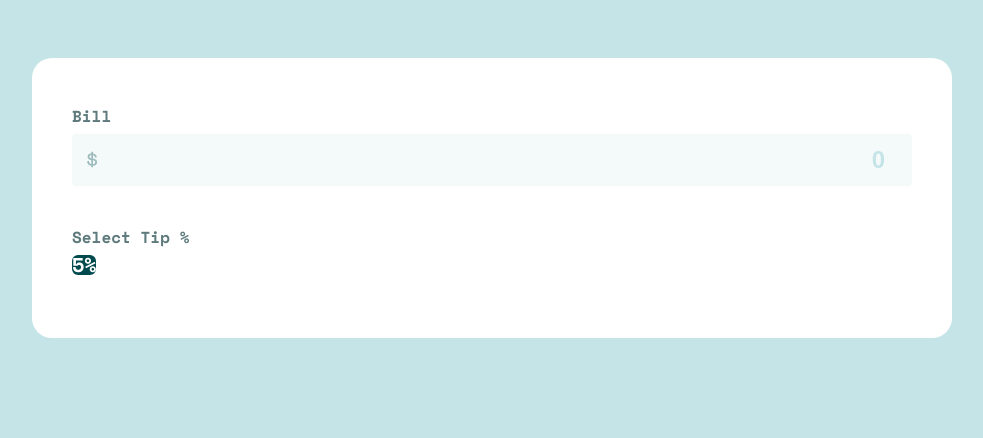
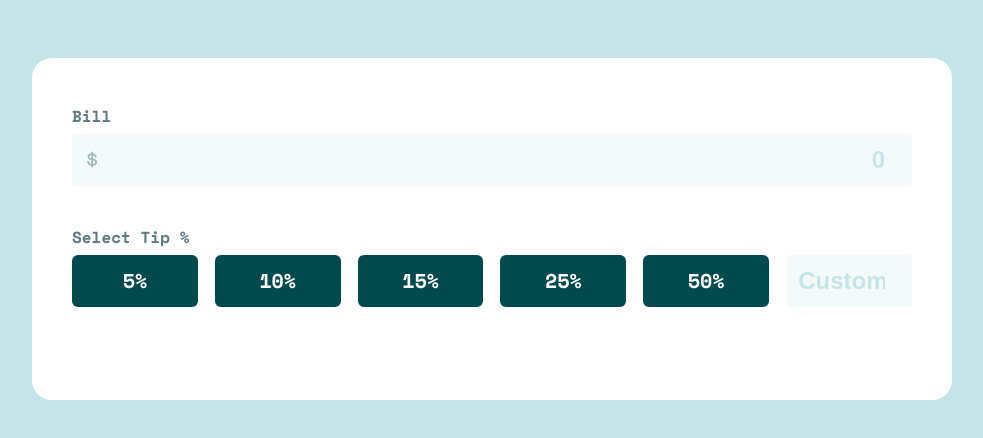
Before and after one commit to bjordandev/fm-tip-calculator-app, a plain HTML site: page index.html in a window 1280 px wide. Shown: the part 236-674 px from the top of the page, without its empty margins (148-1131 px from the left). Drawn offline with nearby package versions, Linux system fonts and the light colour scheme.

Commit message:
create radio group section

```diff
--- a/index.css
+++ b/index.css
@@ -141,18 +141,6 @@ body {
 }
 
 /* RADIO GROUP COMPONENT */
-.radioGroup {
-    position:relative;
-}
-
-.radioGroup__input,
-.radioGroup__label
-{
-   position:absolute;
-   top:0;
-   left:0;
-}
-
 .radioGroup__input {
     display:none;
 }
@@ -165,6 +153,7 @@ body {
     color: var(--c-neutral-white);
     font-size:20px;
     border-radius: 6px;
+    height:100%;
 }
 
 .radioGroup__label:is(:hover, :focus) {
@@ -175,6 +164,20 @@ body {
 .radioGroup__input:checked + .radioGroup__label   {
     background-color: var(--c-primary-strong-cyan);
     color: var(--c-neutral-very-dark-grayish-cyan);
+}
+
+/* GRID RADIO */
+.splitter__gridRadio {
+    display: flex;
+    flex-direction: row;
+    flex-wrap: wrap;
+    gap: 1.0625rem;
+}
+
+.splitter__gridRadioChild {
+    flex-basis: 148px;
+    flex-grow: 1;
+    height:52px;
 }
 
 @media screen and (min-width: 925px) {
@@ -199,6 +202,11 @@ body {
     .splitter__formGroup {
         margin-bottom: 43px;
     }
+
+    .splitter__gridRadioChild {
+        flex-basis: 7.125rem;
+        flex-grow: 1;
+    }
 }
 
 @media (prefers-reduced-motion: no-preference) {
--- a/index.html
+++ b/index.html
@@ -35,6 +35,31 @@
                             <input class="radioGroup__input" type="radio" id="5%" name="percentage">
                             <label class="radioGroup__label" for="5%">5%</label>
                         </div>
+                        <div class="radioGroup splitter__gridRadioChild">
+                            <input class="radioGroup__input" type="radio" id="10%" name="percentage">
+                            <label class="radioGroup__label" for="10%">10%</label>
+                        </div>
+                        <div class="radioGroup splitter__gridRadioChild">
+                            <input class="radioGroup__input" type="radio" id="15%" name="percentage">
+                            <label class="radioGroup__label" for="15%">15%</label>
+                        </div>
+                        <div class="radioGroup splitter__gridRadioChild">
+                            <input class="radioGroup__input" type="radio" id="25%" name="percentage">
+                            <label class="radioGroup__label" for="25%">25%</label>
+                        </div>
+                        <div class="radioGroup splitter__gridRadioChild">
+                            <input class="radioGroup__input" type="radio" id="50%" name="percentage">
+                            <label class="radioGroup__label" for="50%">50%</label>
+                        </div>
+                        <div class="formGroup splitter__gridRadioChild">
+                            <input type="number"
+                                   inputmode="numeric"
+                                   min="0"
+                                   max="100"
+                                   class="input splitter__billInput"
+                                   placeholder="Custom">
+                            <span class="splitter__error error">must be positive</span>
+                        </div>
                     </div>
                 </div>
             </form>
```
